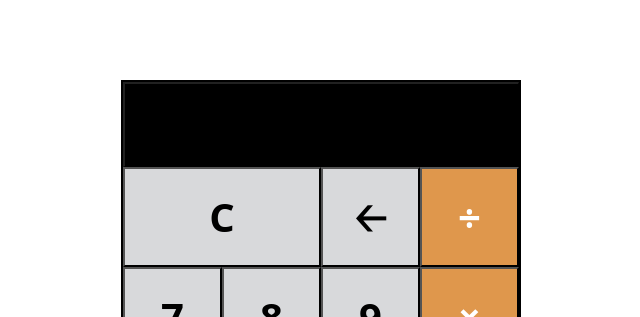
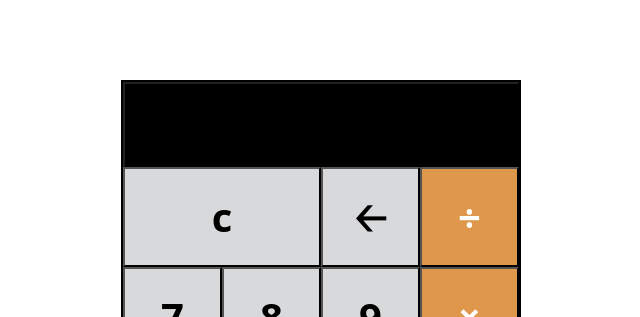
Before and after one commit to christophuff/LAB-calculator, a plain HTML site: page index.html in a window 1280 px wide. Shown: the top 317 px of the page, 319-959 px from the left. Drawn offline with nearby package versions, Linux system fonts and the light colour scheme.

Commit message:
lowercase c

```diff
--- a/index.html
+++ b/index.html
@@ -13,7 +13,7 @@
       <input type="number" class="num-input col">
     </div>
     <div class="row">
-      <button class="col-6">C</button>
+      <button class="col-6">c</button>
       <button class="col">&#129120;</button>
       <button class="col function-btn">&divide;</button>
     </div>
```
